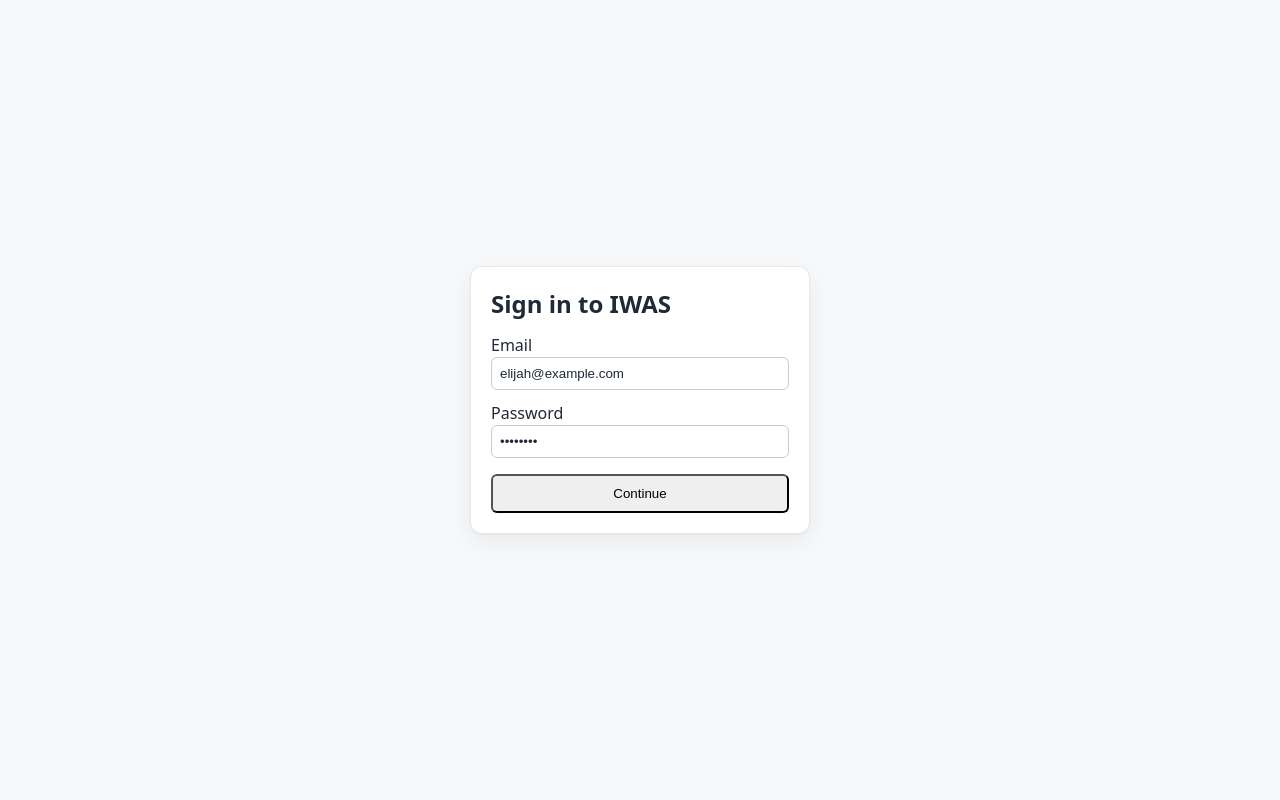
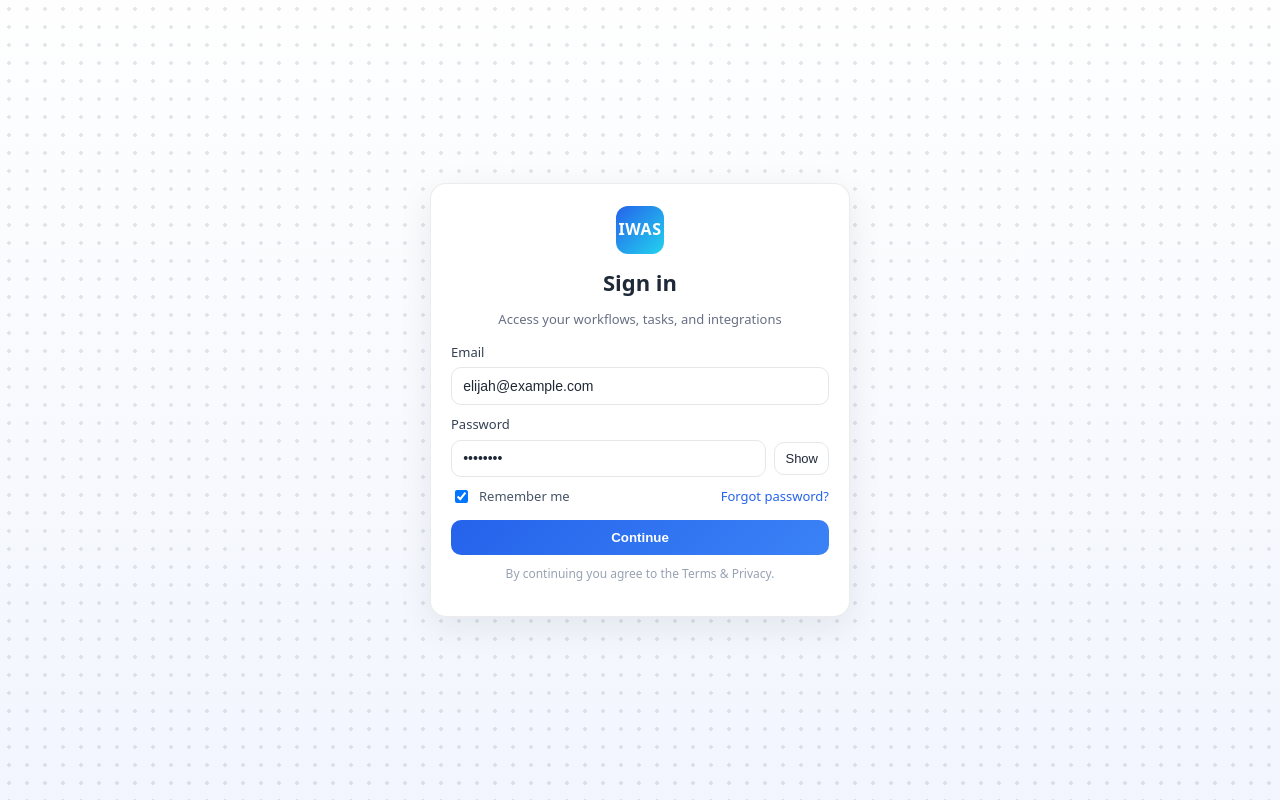
Before and after one commit to elijahred23/iwas, a React (Vite) app in the folder frontend/: page /login in a window 1280 px wide. Built offline with nearby package versions, Linux system fonts and the light colour scheme; no server answers.

Commit message:
V-33: Improve login and layout pages

```diff
--- a/frontend/src/components/Layout.jsx
+++ b/frontend/src/components/Layout.jsx
@@ -1,26 +1,63 @@
-import { NavLink, Outlet, useNavigate } from 'react-router-dom';
+import { NavLink, Outlet, useNavigate, useLocation } from 'react-router-dom';
 import { useAuth } from '../state/auth.jsx';
+import { useEffect, useMemo, useState } from 'react';
 
 const navItems = [
-  { to: '/', label: 'Dashboard' },
-  { to: '/workflow', label: 'Workflow Config' },
-  { to: '/integrations', label: 'Integrations' },
-  { to: '/reports', label: 'Reports' },
-  { to: '/notifications', label: 'Notifications' },
-  { to: '/tasks', label: 'Task Management' },
-  { to: '/settings', label: 'Settings' },
-  { to: '/analytics', label: 'Analytics' },
-  { to: '/logs', label: 'Logs' },
+  { to: '/',             label: 'Dashboard',        icon: '🏠' },
+  { to: '/workflows',     label: 'Workflow Config',  icon: '🛠️' },
+  { to: '/integrations', label: 'Integrations',     icon: '🔌' },
+  { to: '/reports',      label: 'Reports',          icon: '📊' },
+  { to: '/notifications',label: 'Notifications',    icon: '🔔' },
+  { to: '/tasks',        label: 'Task Management',  icon: '✅' },
+  { to: '/analytics',    label: 'Analytics',        icon: '📈' },
+  { to: '/logs',         label: 'Logs',             icon: '📜' },
+  { to: '/settings',     label: 'Settings',         icon: '⚙️' },
 ];
+
+function initials(name = '') {
+  return name
+    .split(/\s+/).filter(Boolean).slice(0, 2)
+    .map(s => s[0]?.toUpperCase()).join('') || 'U';
+}
 
 export default function Layout() {
   const { user, logout } = useAuth();
   const navigate = useNavigate();
+  const location = useLocation();
+
+  // sidebar state (show on desktop, toggle on mobile)
+  const [open, setOpen] = useState(true);
+
+  useEffect(() => {
+    // close sidebar after navigation on small screens
+    setOpen(window.matchMedia('(min-width: 960px)').matches);
+  }, [location.pathname]);
+
+  const userInitials = useMemo(() => initials(user?.name), [user?.name]);
 
   return (
-    <div style={{ display: 'flex', minHeight: '100vh' }}>
-      <aside className="sidebar">
-        <h2 style={{ marginBottom: '1rem' }}>IWAS</h2>
+    <div className="app-shell" style={{ display: 'flex', minHeight: '100vh' }}>
+      {/* Sidebar */}
+      <aside
+        className={`sidebar${open ? ' open' : ''}`}
+        role="navigation"
+        aria-label="Primary"
+      >
+        <div style={{ display: 'flex', alignItems: 'center', gap: 10, marginBottom: '1rem' }}>
+          <div
+            aria-hidden
+            style={{
+              width: 36, height: 36, borderRadius: 8,
+              background: 'linear-gradient(135deg,#2563eb,#22d3ee)',
+              color:'#fff', fontWeight: 800, display:'grid', placeItems:'center'
+            }}
+          >
+            IW
+          </div>
+          <h2 style={{ fontSize: 18 }}>IWAS</h2>
+        </div>
+
+        <nav>
           {navItems.map((i) => (
             <NavLink
               key={i.to}
@@ -28,20 +65,79 @@ export default function Layout() {
               end={i.to === '/'}
               className={({ isActive }) => `nav-link ${isActive ? 'active' : ''}`}
             >
+              <span aria-hidden style={{ width: 22, display:'inline-block' }}>{i.icon}</span>
               {i.label}
             </NavLink>
           ))}
+        </nav>
+
+        <div style={{ marginTop: 'auto', paddingTop: 12, borderTop: '1px solid #eee' }}>
+          <div style={{ display:'flex', alignItems:'center', gap:10 }}>
+            <div
+              aria-hidden
+              style={{
+                width: 32, height: 32, borderRadius: '50%',
+                background:'#e8eefc', color:'#1e40af', fontWeight:700,
+                display:'grid', placeItems:'center'
+              }}
+              title={user?.name}
+            >
+              {userInitials}
+            </div>
+            <div style={{ fontSize: 13, lineHeight: 1.2 }}>
+              <div style={{ fontWeight: 600 }}>{user?.name || 'User'}</div>
+              <div style={{ opacity: .7 }}>{user?.email}</div>
+            </div>
+          </div>
+        </div>
       </aside>
 
-      <div style={{ flex: 1, display: 'flex', flexDirection: 'column' }}>
-        <header className="header">
-          <span>Logged in as {user?.name}</span>
-          <button type="button" className="btn outline danger btn-sm" onClick={() => { logout(); navigate('/login'); }}>Log out</button>
+      {/* Main column */}
+      <div style={{ flex: 1, display: 'flex', flexDirection: 'column', minWidth: 0 }}>
+        <header className="header" style={{ position:'sticky', top:0, zIndex:10 }}>
+          <div style={{ display: 'flex', alignItems: 'center', gap: 10, width: '100%' }}>
+            <button
+              type="button"
+              className="btn-ghost" // uses your existing ghost style
+              onClick={() => setOpen(o => !o)}
+              aria-label="Toggle navigation"
+              aria-expanded={open}
+            >
+              ☰
+            </button>
+            <div style={{ marginLeft: 6, fontWeight: 600 }}>
+              {navItems.find(n => location.pathname === n.to)?.label || 'IWAS'}
+            </div>
+            <div style={{ marginLeft: 'auto', display:'flex', alignItems:'center', gap: 8 }}>
+              <span style={{ fontSize: 13, opacity:.8 }}>
+                Logged in as <b>{user?.name}</b>
+              </span>
+              <button
+                type="button"
+                className="btn outline danger btn-sm"
+                onClick={() => {
+                  if (confirm('Log out?')) { logout(); navigate('/login'); }
+                }}
+              >
+                Log out
+              </button>
+            </div>
+          </div>
         </header>
-        <main className="main">
+
+        <main className="main" style={{ width:'100%', marginInline: 'auto' }}>
           <Outlet />
         </main>
       </div>
+
+      {/* Scrim for mobile */}
+      {open && (
+        <button
+          className="scrim"
+          aria-label="Close navigation"
+          onClick={() => setOpen(false)}
+        />
+      )}
     </div>
   );
 }
--- a/frontend/src/index.css
+++ b/frontend/src/index.css
@@ -373,3 +373,195 @@ img, svg { display: block; max-width: 100%; }
     background: color-mix(in srgb, var(--text) 18%, transparent);
   }
 }
+/* --- Login background: soft dotted grid + subtle gradient --- */
+.login-bg {
+  min-height: 100vh;
+  display: grid;
+  place-items: center;
+  background-color: #f6f8fb;
+  /* dotted grid */
+  --dot-color: rgba(16, 24, 40, 0.10);
+  --dot-size: 2px;
+  --dot-space: 18px;
+  background-image:
+    radial-gradient(var(--dot-color) var(--dot-size), transparent var(--dot-size)),
+    linear-gradient(180deg, rgba(255,255,255,0.9), rgba(240,244,255,0.7));
+  background-size: var(--dot-space) var(--dot-space), 100% 100%;
+  background-position: 0 0, 0 0;
+  background-attachment: fixed;
+}
+
+/* --- Card --- */
+.login-card {
+  width: min(92vw, 420px);
+  background: #fff;
+  border: 1px solid rgba(16,24,40,0.08);
+  border-radius: 16px;
+  padding: 22px 20px;
+  box-shadow: 0 10px 35px rgba(16, 24, 40, 0.08);
+}
+
+.login-head {
+  text-align: center;
+  margin-bottom: 14px;
+}
+.login-logo {
+  width: 48px;
+  height: 48px;
+  margin: 0 auto 8px;
+  border-radius: 12px;
+  background: linear-gradient(135deg, #2563eb, #22d3ee);
+  color: white;
+  font-weight: 800;
+  display: grid;
+  place-items: center;
+  letter-spacing: 0.5px;
+}
+.login-head h1 {
+  font-size: 22px;
+  line-height: 1.2;
+}
+.login-sub {
+  margin-top: 4px;
+  font-size: 13px;
+  color: #667085;
+}
+
+/* --- Inputs --- */
+.label {
+  display: block;
+  margin-top: 10px;
+  margin-bottom: 6px;
+  font-size: 13px;
+  color: #344054;
+}
+
+.input {
+  width: 100%;
+  padding: 10px 12px;
+  border: 1px solid #D0D5DD;
+  border-radius: 10px;
+  background: #fff;
+  font-size: 14px;
+  outline: none;
+  transition: box-shadow .15s, border-color .15s, background-color .15s;
+}
+.input:focus {
+  border-color: #84caff;
+  box-shadow: 0 0 0 4px rgba(37, 99, 235, 0.12);
+}
+.input::placeholder { color: #98A2B3; }
+
+.input-with-btn {
+  display: grid;
+  grid-template-columns: 1fr auto;
+  gap: 8px;
+  align-items: center;
+}
+
+/* --- Buttons (reuse your existing classes if already defined) --- */
+.btn-primary {
+  width: 100%;
+  margin-top: 14px;
+  padding: 10px 12px;
+  border: 0;
+  border-radius: 10px;
+  background: linear-gradient(135deg, #2563eb, #3b82f6);
+  color: white;
+  font-weight: 600;
+  cursor: pointer;
+  transition: transform .05s ease, filter .2s ease;
+}
+.btn-primary:disabled {
+  opacity: .7;
+  cursor: not-allowed;
+}
+.btn-primary:active { transform: translateY(1px); }
+
+.btn-ghost {
+  padding: 8px 10px;
+  border: 1px solid #E5E7EB;
+  border-radius: 10px;
+  background: #fff;
+  color: #1f2937;
+  font-size: 13px;
+  cursor: pointer;
+}
+.btn-ghost:hover { background: #f8fafc; }
+
+/* --- Helpers --- */
+.alert {
+  background: #fef3f2;
+  color: #b42318;
+  border: 1px solid #fecdcf;
+  border-radius: 10px;
+  padding: 10px 12px;
+  font-size: 14px;
+  margin: 8px 0 6px;
+}
+
+.login-actions {
+  display: flex;
+  align-items: center;
+  justify-content: space-between;
+  margin-top: 10px;
+}
+
+.checkbox {
+  display: inline-flex;
+  gap: 8px;
+  align-items: center;
+  font-size: 13px;
+  color: #475467;
+}
+
+.link {
+  font-size: 13px;
+  color: #2563eb;
+}
+.link:hover { text-decoration: underline; }
+
+.login-foot {
+  text-align: center;
+  font-size: 12px;
+  color: #98A2B3;
+  margin-top: 10px;
+}
+
+/* Optional: dark mode polish */
+@media (prefers-color-scheme: dark) {
+  .login-bg {
+    background-color: #0B1220;
+    --dot-color: rgba(255,255,255,0.08);
+    background-image:
+      radial-gradient(var(--dot-color) var(--dot-size), transparent var(--dot-size)),
+      linear-gradient(180deg, rgba(14,23,42,0.92), rgba(14,23,42,0.6));
+  }
+  .login-card { background:#0f172a; border-color: rgba(255,255,255,0.06); }
+  .label, .login-sub, .checkbox, .login-foot { color:#cbd5e1; }
+  .input { background:#0b1220; border-color:#1f2a44; color:#e5e7eb; }
+  .btn-ghost { background:#0b1220; border-color:#1f2a44; color:#e5e7eb; }
+  .link { color:#60a5fa; }
+}
+
+/* Responsive/interactive shell */
+.sidebar { width: 240px; display:flex; flex-direction:column; }
+@media (max-width: 960px) {
+  .sidebar {
+    position: fixed; inset: 0 auto 0 0; transform: translateX(-100%);
+    transition: transform .2s ease; z-index: 1000; box-shadow: 0 20px 60px rgba(0,0,0,.1);
+  }
+  .sidebar.open { transform: translateX(0); }
+  .scrim {
+    position: fixed; inset: 0; background: rgba(15,23,42,.35);
+    border: 0; padding: 0; margin: 0; z-index: 900;
+  }
+}
+
+/* Nav link polish */
+.nav-link { display:flex; align-items:center; gap:10px; font-weight:500; }
+.nav-link.active {
+  background: linear-gradient(90deg, rgba(37,99,235,.10), transparent 60%);
+  color: #1d4ed8;
+  border: 1px solid rgba(37,99,235,.18);
+}
--- a/frontend/src/pages/Login.jsx
+++ b/frontend/src/pages/Login.jsx
@@ -6,6 +6,7 @@ import { api } from '../lib/api.js';
 export default function Login() {
   const [email, setEmail] = useState('elijah@example.com');
   const [password, setPassword] = useState('changeme');
+  const [showPass, setShowPass] = useState(false);
   const [error, setError] = useState('');
   const [busy, setBusy] = useState(false);
   const { login } = useAuth();
@@ -16,10 +17,7 @@ export default function Login() {
     setError('');
     setBusy(true);
     try {
-      // 1) Send credentials; server sets HttpOnly cookie
       await api.post('/auth/login', { email, password });
-
-      // 2) Fetch current user (proves the cookie worked)
       const me = await api.get('/auth/me');
       if (me.data?.ok) {
         login(me.data.user);
@@ -35,35 +33,68 @@ export default function Login() {
   }
 
   return (
-    <div style={{ minHeight: '100vh', display: 'grid', placeItems: 'center' }}>
-      <form onSubmit={onSubmit} className="page-card" style={{ width: 340 }}>
-        <h2>Sign in to IWAS</h2>
+    <div className="login-bg">
+      <form className="login-card" onSubmit={onSubmit} autoComplete="on">
+        <div className="login-head">
+          <div className="login-logo" aria-hidden>IWAS</div>
+          <h1>Sign in</h1>
+          <p className="login-sub">Access your workflows, tasks, and integrations</p>
+        </div>
 
-        <label style={{ display: 'block', marginTop: 12 }}>Email</label>
+        {error && (
+          <div className="alert" role="alert">
+            {error}
+          </div>
+        )}
+
+        <label className="label" htmlFor="email">Email</label>
         <input
+          id="email"
+          className="input"
           type="email"
           value={email}
           onChange={e=>setEmail(e.target.value)}
-          style={{ width: '100%', padding: 8, border: '1px solid #ccc', borderRadius: 6 }}
+          placeholder="you@example.com"
+          autoComplete="email"
+          required
         />
 
-        <label style={{ display: 'block', marginTop: 12 }}>Password</label>
-        <input
-          type="password"
-          value={password}
-          onChange={e=>setPassword(e.target.value)}
-          style={{ width: '100%', padding: 8, border: '1px solid #ccc', borderRadius: 6 }}
-        />
+        <label className="label" htmlFor="password">Password</label>
+        <div className="input-with-btn">
+          <input
+            id="password"
+            className="input"
+            type={showPass ? 'text' : 'password'}
+            value={password}
+            onChange={e=>setPassword(e.target.value)}
+            placeholder="••••••••"
+            autoComplete="current-password"
+            required
+          />
+          <button
+            type="button"
+            className="btn-ghost"
+            onClick={()=>setShowPass(s => !s)}
+            aria-label={showPass ? 'Hide password' : 'Show password'}
+          >
+            {showPass ? 'Hide' : 'Show'}
+          </button>
+        </div>
 
-        {error && <div style={{ color: 'crimson', marginTop: 8 }}>{error}</div>}
+        <div className="login-actions">
+          <label className="checkbox">
+            <input type="checkbox" defaultChecked /> Remember me
+          </label>
+          <a className="link" href="#" onClick={e=>e.preventDefault()}>Forgot password?</a>
+        </div>
 
-        <button
-          type="submit"
-          disabled={busy}
-          style={{ width: '100%', marginTop: 16, padding: 10, borderRadius: 6 }}
-        >
+        <button type="submit" className="btn-primary" disabled={busy}>
           {busy ? 'Signing in…' : 'Continue'}
         </button>
+
+        <p className="login-foot">
+          By continuing you agree to the Terms & Privacy.
+        </p>
       </form>
     </div>
   );
```
Lines whose indentation alone changed are shown as unchanged.
